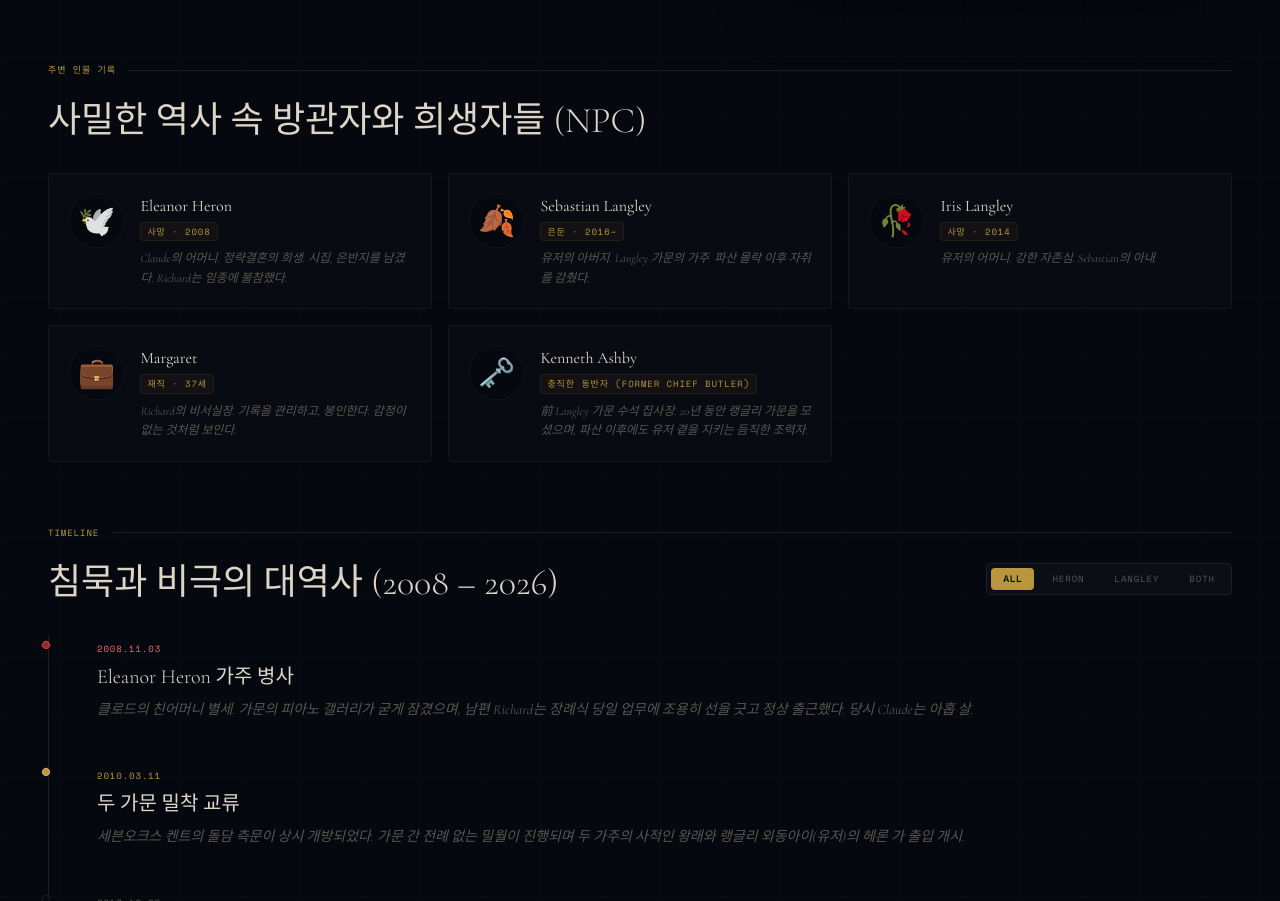
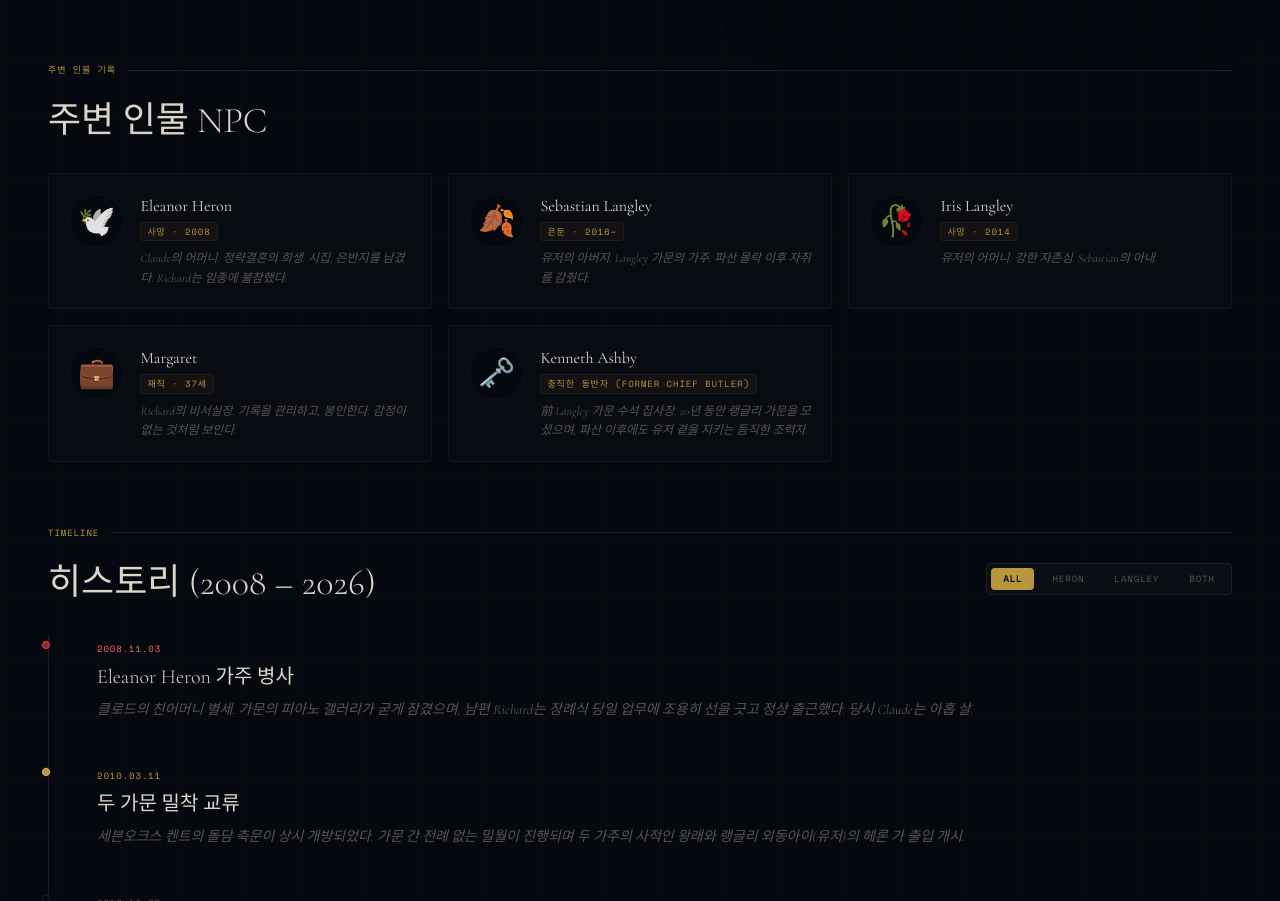
Before and after one commit to UNMINDUNI/TPS, a React (Vite) app: page / in a window 1280 px wide. Shown: the part 2764-3665 px from the top of the page. Built offline with nearby package versions, Linux system fonts and the light colour scheme.

Commit message:
Update App.tsx

```diff
--- a/src/App.tsx
+++ b/src/App.tsx
@@ -474,7 +474,7 @@ export default function App() {
         </div>
 
         <h2 className="font-serif text-3xl md:text-4xl text-brand-cream font-light mb-8">
-          {lang === 'ko' ? '사밀한 역사 속 방관자와 희생자들 (NPC)' : 'The Bystanders & Sacrifices of Sevenoaks'}
+          {lang === 'ko' ? '주변 인물 NPC' : 'The Bystanders & Sacrifices of Sevenoaks'}
         </h2>
 
         <div className="grid grid-cols-1 md:grid-cols-2 lg:grid-cols-3 gap-4">
@@ -513,7 +513,7 @@ export default function App() {
 
         <div className="flex flex-col sm:flex-row sm:items-center justify-between gap-4 mb-8">
           <h2 className="font-serif text-3xl md:text-4xl text-brand-cream font-light">
-            {lang === 'ko' ? '침묵과 비극의 대역사 (2008 – 2026)' : 'The Chronicle of Sealed Vows'}
+            {lang === 'ko' ? '히스토리 (2008 – 2026)' : 'The Chronicle of Sealed Vows'}
           </h2>
 
           {/* Timeline Category Filters */}
```
